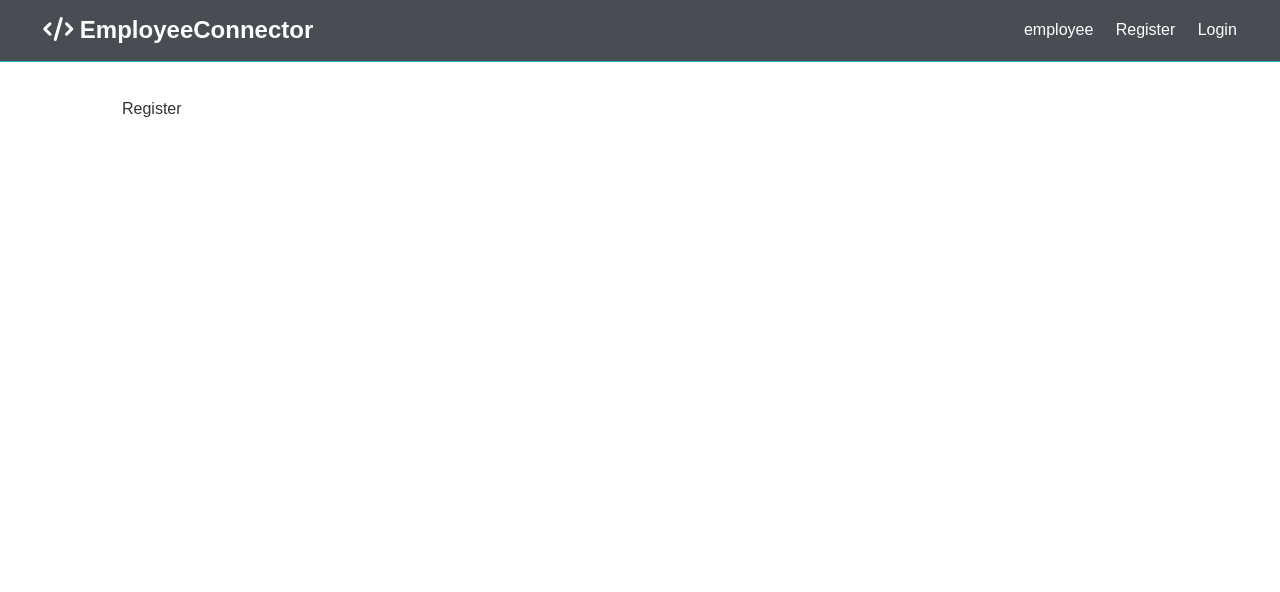
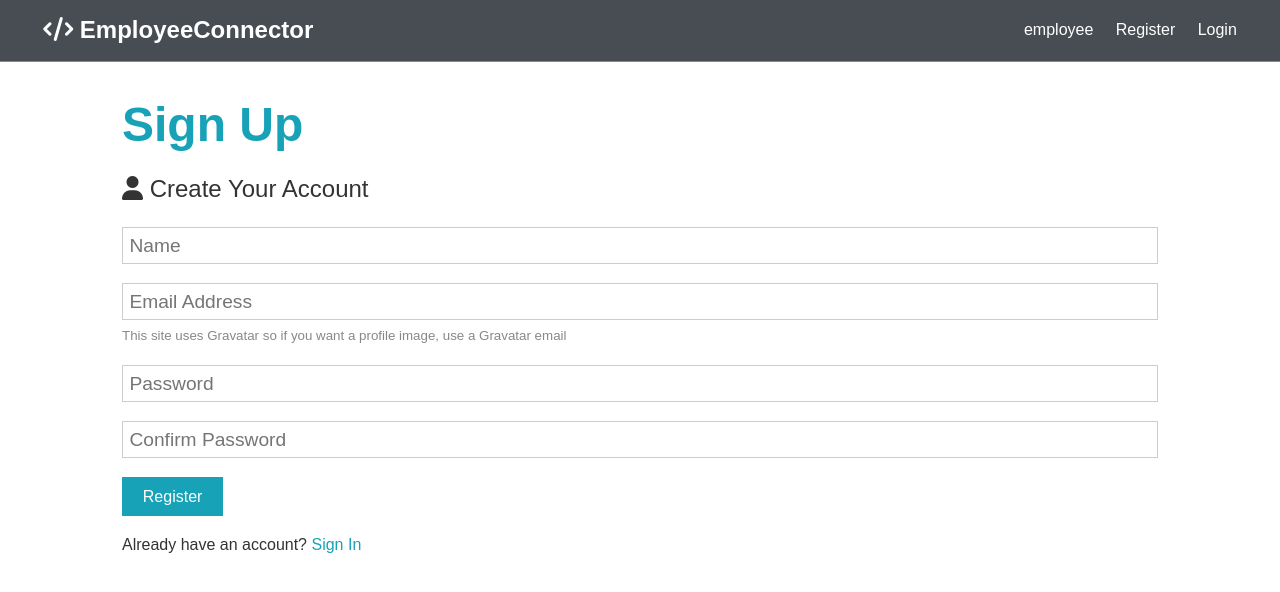
Before and after one commit to pyavchik/employeeConnect, a React (Create React App) app in the folder client/: page /register in a window 1280 px wide. Shown: the top 592 px of the page. Built offline with nearby package versions, Linux system fonts and the light colour scheme.

Commit message:
register form added

```diff
--- a/client/src/components/auth/Register.js
+++ b/client/src/components/auth/Register.js
@@ -1,11 +1,78 @@
-import React from 'react';
+import React, {Fragment, useState} from 'react';
+
 
 const Register = () => {
-    return (
-        <div>
-            Register
-        </div>
-    )
+    const [formData, setFormData] = useState({
+        name: '',
+        email: '',
+        password: '',
+        password2: ''
+    });
+    const { name, email, password, password2 } = formData;
+
+    const onChange = e => setFormData({ ...formData, [e.target.name]: e.target.value });
+    const onSubmit = e => {
+        e.preventDefault();
+        if(password !== password2) {
+            console.log('Passwords do not match');
+        } else {
+            console.log(formData);
+        }
+    };
+
+    return <Fragment>
+        <h1 className="large text-primary">Sign Up</h1>
+        <p className="lead"><i className="fas fa-user"></i> Create Your Account</p>
+        <form className="form" onSubmit={e => onSubmit(e)}>
+            <div className="form-group">
+                <input
+                    type="text"
+                    placeholder="Name"
+                    name="name"
+                    value={name}
+                    onChange={e => onChange(e)}
+                    required
+                />
+            </div>
+            <div className="form-group">
+                <input type="email"
+                       placeholder="Email Address"
+                       name="email"
+                       value={email}
+                       onChange={e => onChange(e)}
+                       required
+                />
+                <small className="form-text"
+                >This site uses Gravatar so if you want a profile image, use a
+                    Gravatar email</small>
+            </div>
+            <div className="form-group">
+                <input
+                    type="password"
+                    placeholder="Password"
+                    name="password"
+                    minLength="6"
+                    value={password}
+                    onChange={e => onChange(e)}
+                />
+            </div>
+            <div className="form-group">
+                <input
+                    type="password"
+                    placeholder="Confirm Password"
+                    name="password2"
+                    minLength="6"
+                    value={password2}
+                    onChange={e => onChange(e)}
+                />
+            </div>
+            <input type="submit" className="btn btn-primary" value="Register"/>
+        </form>
+        <p className="my-1">
+            Already have an account? <a href="login.html">Sign In</a>
+        </p>
+    </Fragment>
+
 };
 
 export default Register;
```
